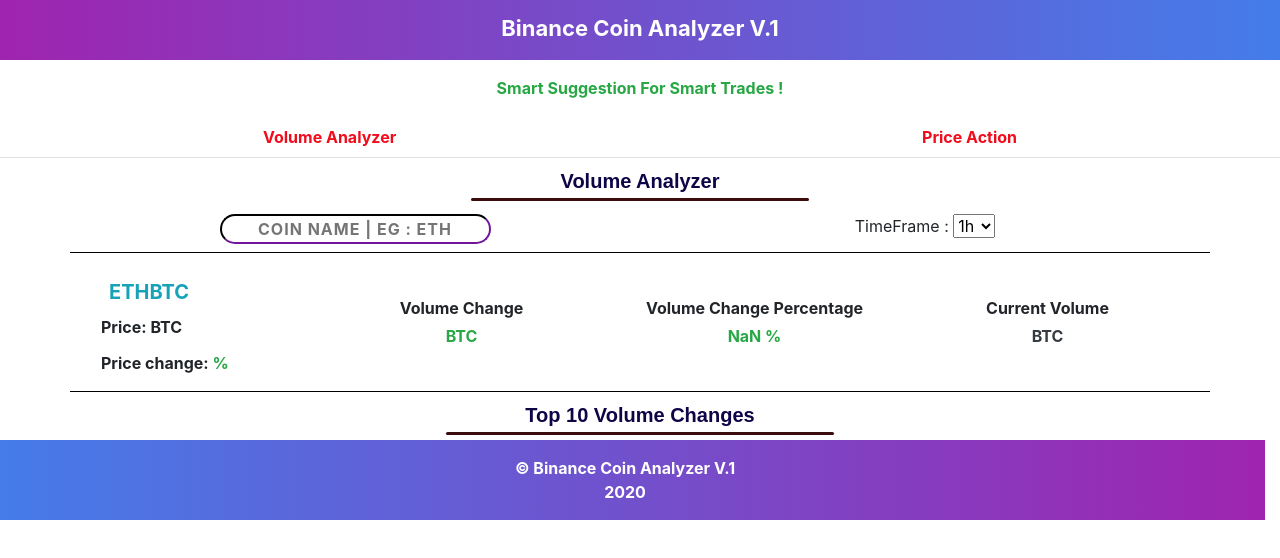
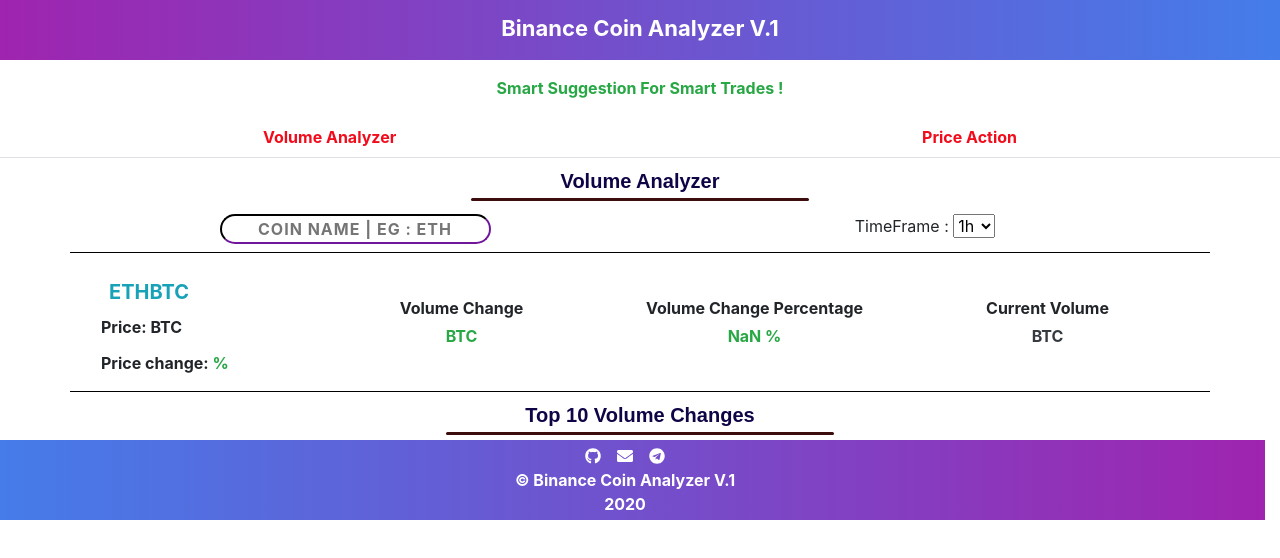
Before and after one commit to Mohammed-Ashik-KP/BinanceCoinAnalyzer, a React app: page / in a window 1280 px wide. Built offline with nearby package versions, Linux system fonts and the light colour scheme; no server answers.

Commit message:
added social media links in footer

```diff
--- a/package.json
+++ b/package.json
@@ -5,6 +5,7 @@
   "homepage": "https://aashiq-otp.github.io/BinanceCoinAnalyzer",
   "dependencies": {
     "@fortawesome/fontawesome-svg-core": "^1.2.29",
+    "@fortawesome/free-brands-svg-icons": "^5.14.0",
     "@fortawesome/free-solid-svg-icons": "^5.13.1",
     "@fortawesome/react-fontawesome": "^0.1.11",
     "@testing-library/jest-dom": "^4.2.4",
--- a/public/index.html
+++ b/public/index.html
@@ -24,7 +24,7 @@
       work correctly both with client-side routing and a non-root public URL.
       Learn how to configure a non-root public URL by running `npm run build`.
     -->
-    <title>React App</title>
+    <title>Binance Coin Analayzer Bot | Binance Free Coin Volume Trade Price Action Analyzer Tool</title>
   </head>
   <body>
     <noscript>You need to enable JavaScript to run this app.</noscript>
--- a/src/components/footer.js
+++ b/src/components/footer.js
@@ -1,13 +1,20 @@
 import React from 'react';
-
+import { FontAwesomeIcon} from "@fortawesome/react-fontawesome";
+import {faGithub , faTelegram} from '@fortawesome/free-brands-svg-icons';
+import { faEnvelope } from "@fortawesome/free-solid-svg-icons";
 function Footer(props) {
 
-
+    const githubicon = <FontAwesomeIcon icon={faGithub} />
+    const emailicon = <FontAwesomeIcon icon ={faEnvelope}/>
+    const TelegramIcon = <FontAwesomeIcon icon={faTelegram}/>
     return (
 
             <div className="row d-flex justify-content-center align-content-center"
             style={{'width':'100%','minHeight':'80px', 'backgroundImage':' linear-gradient(to left,#9f24af,rgba(36, 103, 230, 0.856))'}}>
                 <div className="col text-white text-center font-weight-bolder ">
+    <a className="mr-2 text-white" href="https://github.com/Aashiq-Otp"> {githubicon} </a>
+    <a className="ml-1 mr-2 text-white" href="mailto:Aashiqotp.as@gmail.com">{emailicon}</a>
+    <a className="ml-2 text-white" href="t.me/AashiqOtp">{TelegramIcon}</a> <br/>
                             &copy; Binance Coin Analyzer V.1 <br/>
                             2020
 
```
Also changed, not shown: 1 other file.
